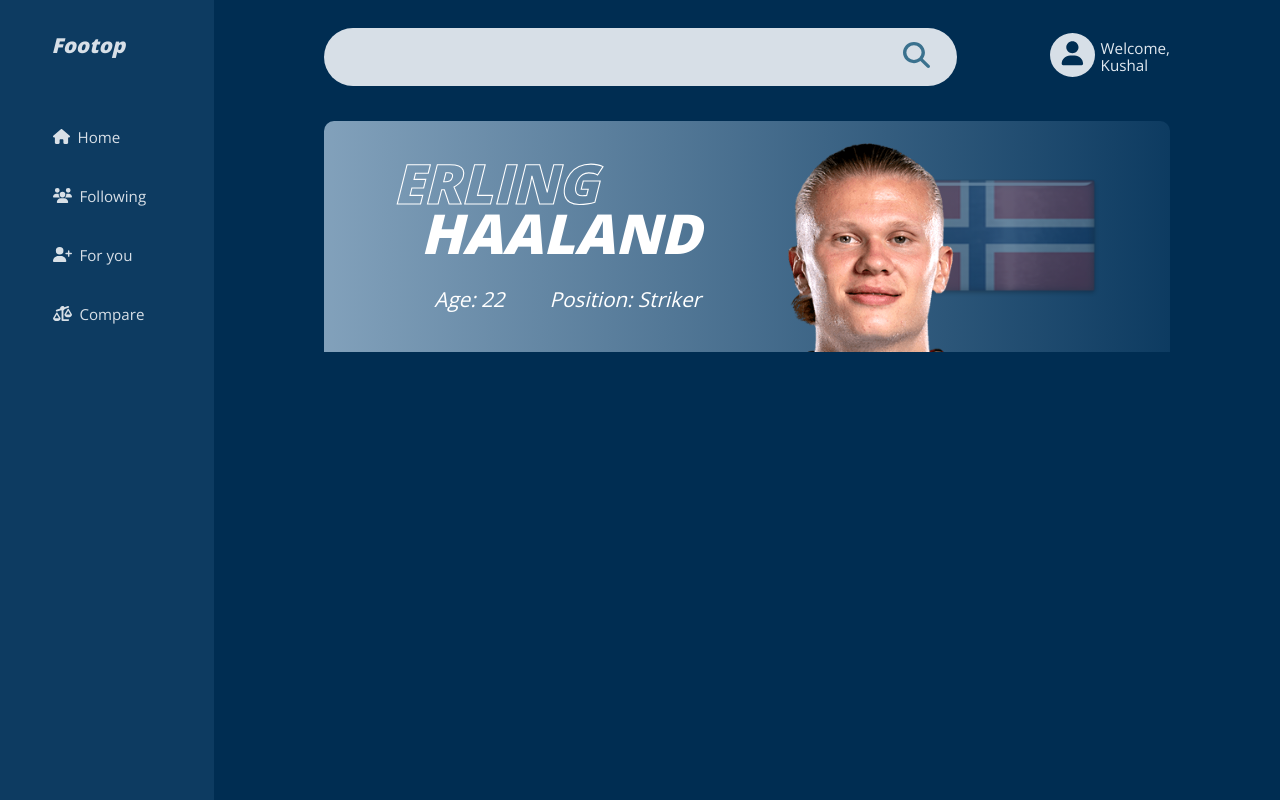
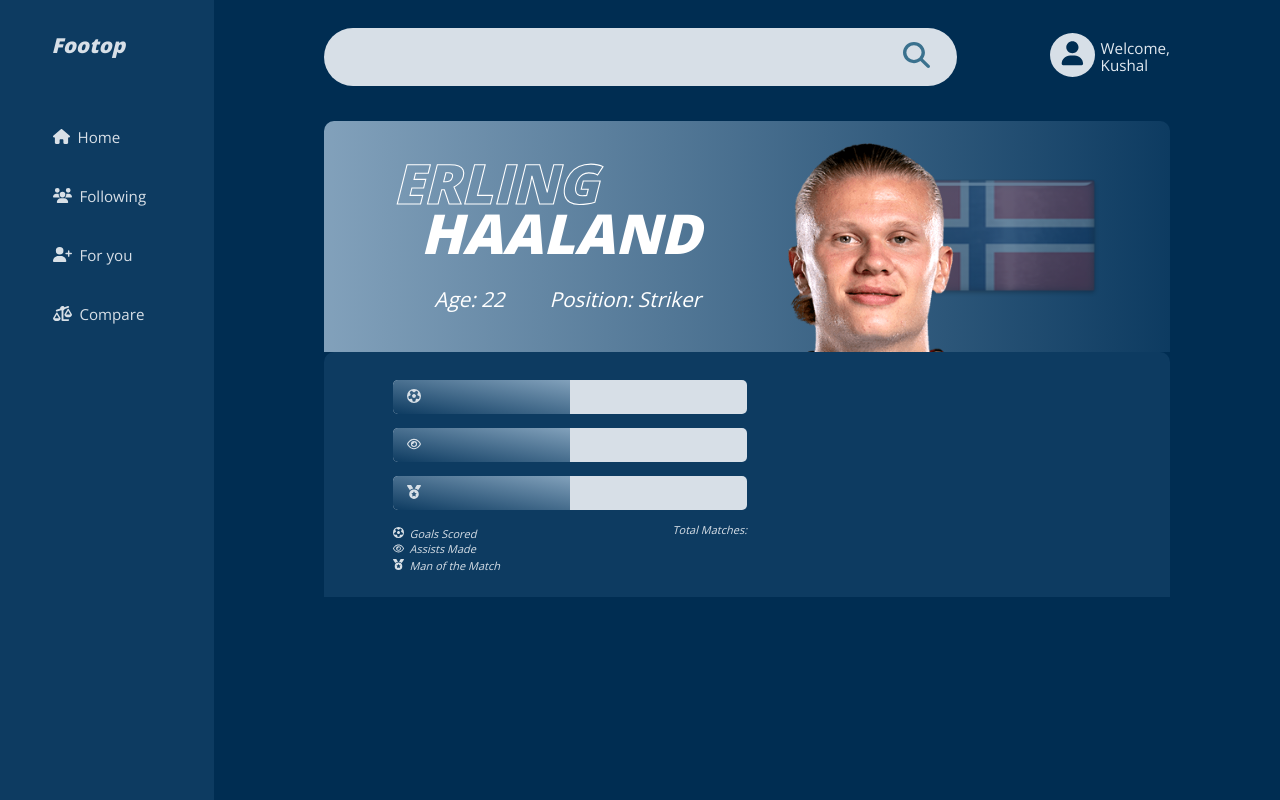
Before and after one commit to kushal057/Footop, a React (Create React App) app: page / in a window 1280 px wide. Built offline with nearby package versions, Linux system fonts and the light colour scheme.

Commit message:
Feat: Implement TotalStatsBar component and descriptions in PlayerStatsBar

```diff
--- a/src/App.module.css
+++ b/src/App.module.css
@@ -6,6 +6,7 @@
   --bgPrimary: #82A1BB;
   --bgLight: #D7DFE7;
   --bgLightPlus: #E1E9F0;
+  --bgLightGray: #D7DFE7;
   font-size: calc(0.7vw + 0.3em);
 }
 
--- a/src/components/PlayerInfoBar.js
+++ b/src/components/PlayerInfo.js
@@ -1,9 +1,9 @@
-import styles from "./PlayerInfoBar.module.css"
+import styles from "./PlayerInfo.module.css"
 import player_icon from "../assets/icons/player_icon.png"
 import club_logo_icon from "../assets/icons/club_logo_icon.png"
 import country_icon from "../assets/icons/country_icon.png"
 
-export default function PlayerInfoBar(
+export default function PlayerInfo(
     { name = "Erling Haaland", age = 22, position = "Striker", club = "Manchester City", shirtNumber = 9 , details = "basic"}) {
     const firstName = name.split(" ")[0];
     const lastName = name.split(" ")[name.split(" ").length - 1]; // Assign from the last word in the name prop
--- /dev/null
+++ b/src/components/PlayerStats.js
@@ -0,0 +1,33 @@
+import TotalStatsBar from "./TotalStatsBar";
+import styles from "./PlayerStats.module.css";
+import goals_icon from "../assets/icons/goals_icon.svg";
+import assists_icon from "../assets/icons/assists_icon.svg";
+import motm_icon from "../assets/icons/medal_icon.svg";
+
+export default function PlayerStats({ goals, assists, motm, matches }) {
+    return (
+        <div className={styles.PlayerStats}>
+            <TotalStatsBar iconURL={goals_icon} obtained={goals} total={matches} />
+            <TotalStatsBar iconURL={assists_icon} obtained={assists} total={matches} />
+            <TotalStatsBar iconURL={motm_icon} obtained={motm} total={matches} />
+            <div className={styles.descriptions}>
+                <div className={styles.iconLabels}>
+                    <div>
+                        <img src={goals_icon} alt="goals" />
+                        <span>Goals Scored</span>
+                    </div>
+                    <div>
+                        <img src={assists_icon} alt="assists" />
+                        <span>Assists Made</span>
+                    </div>
+                    <div>
+                        <img src={motm_icon} alt="motm" />
+                        <span>Man of the Match</span>
+                    </div>
+                </div>
+                <div className={styles.totalMatches}>Total Matches: {matches}</div>
+            </div>
+
+        </div>
+    )
+}
--- /dev/null
+++ b/src/components/PlayerStats.module.css
@@ -0,0 +1,38 @@
+.PlayerStats {
+    width: 100%;
+    background: var(--bgDark);
+    border-top-left-radius: 10px;
+    border-top-right-radius: 10px;
+    height: 50%;
+    padding: 1em 5em;
+    color: white;
+}
+
+.PlayerStats > * {
+    margin: 1em 0;
+}
+
+.iconsLabels div {
+    margin-top: 2em;
+}
+
+.iconLabels img {
+    filter: invert(99%) sepia(73%) saturate(519%) hue-rotate(174deg) brightness(91%) contrast(99%);
+    width: 1em;
+    margin-right: 0.5em;
+    margin-top: 0.3em;
+}
+
+.iconLabels span {
+    margin-top: 0.3em;
+}
+
+.descriptions {
+    color: var(--bgLightGray);
+    font-weight: 300;
+    font-size: 0.8em;
+    font-style: italic;
+    width: 50%;
+    display: flex;
+    justify-content: space-between;
+}
--- /dev/null
+++ b/src/components/TotalStatsBar.js
@@ -0,0 +1,19 @@
+import styles from "./TotalStatsBar.module.css"
+
+export default function TotalStatsBar({iconURL, obtained, total}) {
+    const percentage = (obtained / total) * 100;
+
+  return (
+    <div className={styles.progressBar}>
+      <div
+        className={styles.progressBarFill}
+        style={{ width: `${percentage}%` }}
+      >
+        <div className={styles.progressBarIcon}>
+          <img src={iconURL} alt=""/>
+        </div>
+        <div className={styles.progressBarNumber}>{obtained}</div>
+      </div>
+    </div>
+  );
+}
--- /dev/null
+++ b/src/components/TotalStatsBar.module.css
@@ -0,0 +1,34 @@
+.progressBar {
+    width: 50%;
+    height: 2.5em;
+    background-color: var(--bgLightGray);
+    border-radius: 5px;
+  }
+
+  .progressBarFill {
+    width: 50%;
+    display: flex;
+    justify-content: space-between;
+    padding: 0 1em;
+    align-items: center;
+    height: 100%;
+    background: linear-gradient(190deg, var(--bgPrimary), var(--bgDark));
+    border-radius: 5px;
+    border-top-right-radius: 0;
+    border-bottom-right-radius: 0;
+  }
+
+  .progressBarIcon,
+  .progressBarNumber {
+    justify-content: center;
+  }
+
+  .progressBarIcon img {
+    width: 1em;
+    filter: invert(99%) sepia(73%) saturate(519%) hue-rotate(174deg) brightness(91%) contrast(99%);
+  }
+
+  .progressBarNumber {
+    color: var(--bgLight);
+    font-weight: 600;
+  }
--- a/src/pages/HomeDashboardPage.js
+++ b/src/pages/HomeDashboardPage.js
@@ -2,7 +2,8 @@ import styles from "./HomeDashboardPage.module.css";
 import Sidebar from "../components/Sidebar";
 import SearchBar from "../components/SearchBar";
 import UserInfoBox from "../components/UserInfoBox";
-import PlayerInfoBar from "../components/PlayerInfoBar";
+import PlayerInfo from "../components/PlayerInfo";
+import PlayerStats from "../components/PlayerStats";
 
 export default function HomeDashboardPage() {
     return (
@@ -14,7 +15,8 @@ export default function HomeDashboardPage() {
                     <UserInfoBox />
                 </div>
                 <div className={styles.playerContainer}>
-                    <PlayerInfoBar />
+                    <PlayerInfo />
+                    <PlayerStats />
                 </div>
             </div>
         </div>
```
Also changed, not shown: src/components/DoughnutStats.js (added), src/components/DoughnutStats.module.css (added), src/components/PlayerInfo.module.css (renamed from src/components/PlayerInfoBar.module.css).
